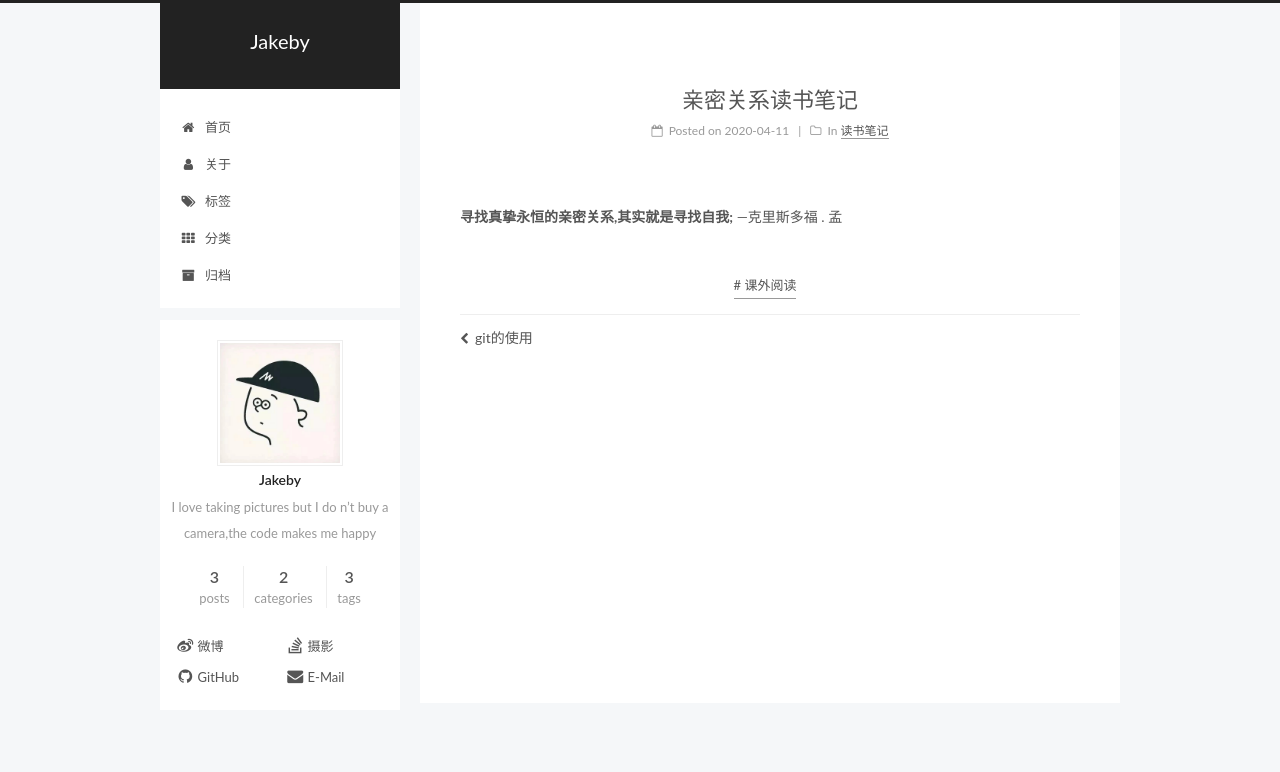
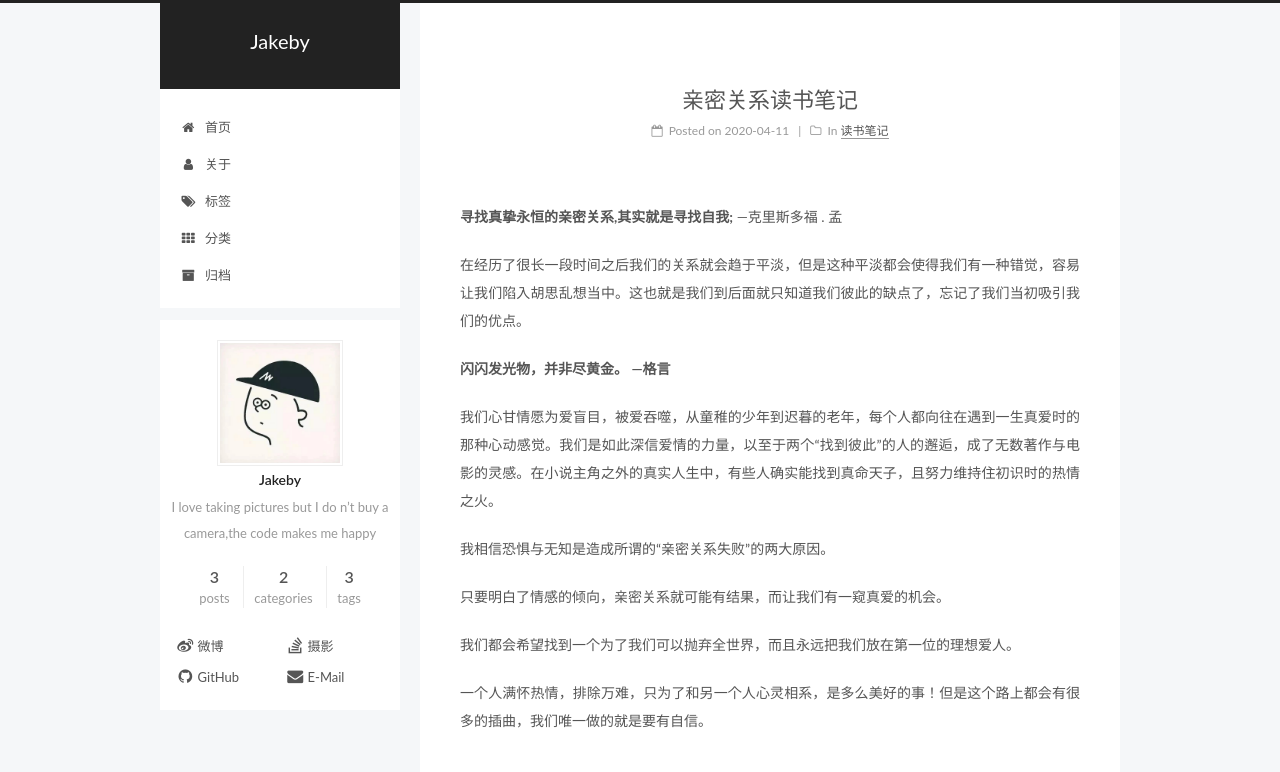
Before and after one commit to Jakeyhb/Jakeyhb.github.io, a plain HTML site: page 2020/04/11/亲密关系读书笔记/index.html in a window 1280 px wide. Shown: the top 772 px of the page. Drawn offline with Linux system fonts and the light colour scheme.

Commit message:
Site updated: 2020-04-26 19:06:12

```diff
--- a/2020/04/11/亲密关系读书笔记/index.html
+++ b/2020/04/11/亲密关系读书笔记/index.html
@@ -79,15 +79,15 @@
 
 
 
-<meta name="description" content="寻找真挚永恒的亲密关系,其实就是寻找自我;  —克里斯多福 . 孟">
+<meta name="description" content="寻找真挚永恒的亲密关系,其实就是寻找自我;  —克里斯多福 . 孟 在经历了很长一段时间之后我们的关系就会趋于平淡，但是这种平淡都会使得我们有一种错觉，容易让我们陷入胡思乱想当中。这也就是我们到后面就只知道我们彼此的缺点了，忘记了我们当初吸引我们的优点。 闪闪发光物，并非尽黄金。 —格言 我们心甘情愿为爱盲目，被爱吞噬，从童稚的少年到迟暮的老年，每个人都向往在遇到一生真爱时的那种心动感觉。我们是如">
 <meta property="og:type" content="article">
 <meta property="og:title" content="亲密关系读书笔记">
 <meta property="og:url" content="http://yoursite.com/2020/04/11/%E4%BA%B2%E5%AF%86%E5%85%B3%E7%B3%BB%E8%AF%BB%E4%B9%A6%E7%AC%94%E8%AE%B0/index.html">
 <meta property="og:site_name" content="Jakeby">
-<meta property="og:description" content="寻找真挚永恒的亲密关系,其实就是寻找自我;  —克里斯多福 . 孟">
+<meta property="og:description" content="寻找真挚永恒的亲密关系,其实就是寻找自我;  —克里斯多福 . 孟 在经历了很长一段时间之后我们的关系就会趋于平淡，但是这种平淡都会使得我们有一种错觉，容易让我们陷入胡思乱想当中。这也就是我们到后面就只知道我们彼此的缺点了，忘记了我们当初吸引我们的优点。 闪闪发光物，并非尽黄金。 —格言 我们心甘情愿为爱盲目，被爱吞噬，从童稚的少年到迟暮的老年，每个人都向往在遇到一生真爱时的那种心动感觉。我们是如">
 <meta property="og:locale" content="en_US">
 <meta property="article:published_time" content="2020-04-11T05:02:30.000Z">
-<meta property="article:modified_time" content="2020-04-11T05:05:01.592Z">
+<meta property="article:modified_time" content="2020-04-26T10:51:17.906Z">
 <meta property="article:author" content="Jakeby">
 <meta property="article:tag" content="课外阅读">
 <meta name="twitter:card" content="summary">
@@ -363,6 +363,13 @@
 
 
         <p><strong>寻找真挚永恒的亲密关系,其实就是寻找自我;</strong>  —克里斯多福 . 孟</p>
+<p>在经历了很长一段时间之后我们的关系就会趋于平淡，但是这种平淡都会使得我们有一种错觉，容易让我们陷入胡思乱想当中。这也就是我们到后面就只知道我们彼此的缺点了，忘记了我们当初吸引我们的优点。</p>
+<p><strong>闪闪发光物，并非尽黄金。 —格言</strong></p>
+<p>我们心甘情愿为爱盲目，被爱吞噬，从童稚的少年到迟暮的老年，每个人都向往在遇到一生真爱时的那种心动感觉。我们是如此深信爱情的力量，以至于两个“找到彼此”的人的邂逅，成了无数著作与电影的灵感。在小说主角之外的真实人生中，有些人确实能找到真命天子，且努力维持住初识时的热情之火。</p>
+<p>我相信恐惧与无知是造成所谓的“亲密关系失败”的两大原因。</p>
+<p>只要明白了情感的倾向，亲密关系就可能有结果，而让我们有一窥真爱的机会。</p>
+<p>我们都会希望找到一个为了我们可以抛弃全世界，而且永远把我们放在第一位的理想爱人。</p>
+<p>一个人满怀热情，排除万难，只为了和另一个人心灵相系，是多么美好的事！但是这个路上都会有很多的插曲，我们唯一做的就是要有自信。</p>
 
 
     </div>
```
Also changed, not shown: index.html (+4 -2 lines).
